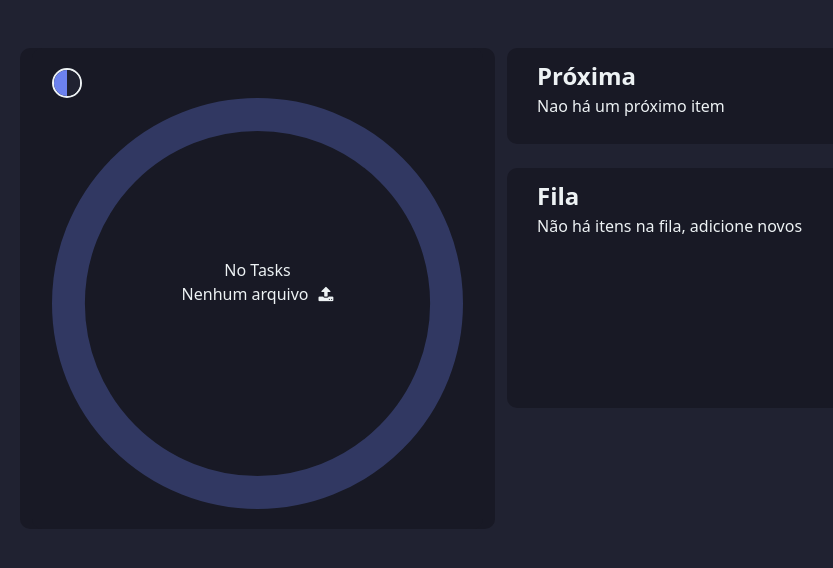
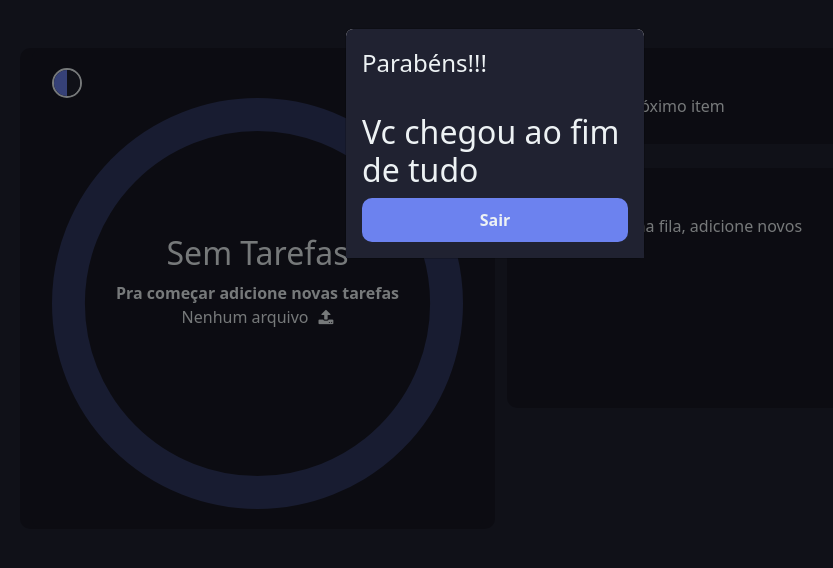
Before and after one commit to pabloalvesdev/timer, a React (Create React App) app: page / in a window 1280 px wide. Shown: the top 568 px of the page, without its empty margins (145-978 px from the left). Built offline with nearby package versions, Linux system fonts and the light colour scheme.

Commit message:
criando modal que diz que vc finalizou tudo

```diff
--- /dev/null
+++ b/src/Components/AllFinishedModal/index.tsx
@@ -0,0 +1,37 @@
+import React, { useState } from "react";
+import { Col, Modal, Row } from "react-bootstrap";
+import ITask from "../../Interfaces/ITask";
+import { Body, ContainerInputs, Header, Input, InputLabel, InvalidText, TimeInput, Title } from "./styles";
+import { Button } from "../Button";
+import { useAppContext } from "../../Context";
+import CustomSwitch from "../Switch";
+
+interface Props {
+    visible: boolean;
+    setVisible: React.Dispatch<React.SetStateAction<boolean>>;
+    item?: ITask;
+}
+
+const AllFinishedModal = ({ visible, setVisible, item }:Props) => {
+    const { tasks, setTasks } = useAppContext();
+    const handleClose = () => {
+        setVisible(false);
+    }
+    return(
+        <Modal size="sm" show={visible} onHide={handleClose}>
+            <Header>
+                <Title>Parabéns!!!</Title>
+            </Header>
+            <Body>
+                <Row>
+                    <Col>
+                        <h2>Vc chegou ao fim de tudo</h2>
+                    </Col>
+                </Row>
+                <Button onClick={handleClose}>Sair</Button>
+            </Body>
+        </Modal>
+    )
+}
+
+export default AllFinishedModal;
--- /dev/null
+++ b/src/Components/AllFinishedModal/styles.ts
@@ -0,0 +1,98 @@
+import { css, keyframes, styled } from "styled-components";
+import { Button, Modal } from "react-bootstrap";
+
+//bootstrap
+export const Header = styled(Modal.Header)`
+    ${({ theme }) => css`
+        background-color: ${theme.background.default} !important;
+        border: none !important;
+    `}
+`;
+
+export const Body = styled(Modal.Body)`
+    ${({ theme }) => css`
+        display: flex;
+        flex-direction: column;
+        background-color: ${theme.background.default} !important;
+    `}
+`;
+
+export const Footer = styled(Modal.Footer)`
+    ${({ theme }) => css`
+        border: none !important;
+        background-color: ${theme.background.default} !important;
+    `}
+`;
+
+export const Title = styled(Modal.Title)`
+    ${({ theme }) => css`
+        color: ${theme.text.primary} !important;
+    `}
+`;
+
+export const Input = styled.input`
+    ${({ theme }) => css`
+        /* margin: 0px; */
+        background: none;
+        border: none;
+        outline: none;
+        border-bottom: 2px solid ${theme.primary};
+        color: ${theme.text.primary};
+    `}
+`;
+
+// export const TimeInput = styled.input`
+//     ${({ theme }) => css`
+//         padding: 2px;
+//         text-align: center;
+//         font-size: 40px;
+//         background: none;
+//         border: none;
+//         color: ${theme.text.primary};
+//         outline: none;
+//         width: 25%;
+//         &.seconds {
+//             font-size: 20px;
+//         }
+//     `}
+// `;
+
+export const TimeInput = styled.input`
+    ${({ theme }) => css`
+        background: none;
+        border: 2px solid ${theme.primary};
+        outline: none;
+        width: 100%;
+        height: 50px;
+        color: ${theme.text.primary};
+        border-radius: 5px;
+    `}
+`;
+
+
+export const ContainerInputs = styled.div`
+    ${({ theme }) => css`
+        /* margin: 0px; */
+        display: flex;
+        align-items: baseline;
+        justify-content: baseline;
+    `}
+`;
+
+
+export const InvalidText = styled.p`
+    ${({ theme }) => css`
+        margin-top: 10px;
+        font-size: 10px;
+        color: red;
+        &.hide {
+            visibility: hidden;
+        }
+    `}
+`;
+
+export const InputLabel = styled.label`
+    ${({ theme }) => css`
+        color: ${theme.text.primary};
+    `}
+`;
--- a/src/Components/Watch/index.tsx
+++ b/src/Components/Watch/index.tsx
@@ -11,16 +11,16 @@ import CustomSwitch from "../Switch";
 import SelectTheme from "../SelectTheme";
 import { useTheme } from "styled-components";
 import InputFile from "../InputFIle";
+import AllFinishedModal from "../AllFinishedModal";
 
 
 const Watch = () => {
     const { tasks, setTasks, currentTask, setCurrentTask } = useAppContext();
     const currentTheme = useTheme();
-
     const [transition, setTransition] = useState(5);
     const [pomodoro, setPomodoro] = useState(0);
     const [leftSeconds, setLeftSeconds] = useState(tasks[currentTask]?.duration || 0);
-    const [allFinished, setAllFinished] = useState<boolean>(false);
+    const [allFinished, setAllFinished] = useState<boolean>(true); //aqui que coontrola o modal dizendo que vc finalizou tudo
 
     //functions
     const countDown = () => {
@@ -137,7 +137,8 @@ const Watch = () => {
                 )}
                 {(leftSeconds === 0 && tasks.length === 0 && (
                     <>
-                        <Text>No Tasks</Text>
+                        <h2 className="title">Sem Tarefas</h2>
+                        <Text className="bold">Pra começar adicione novas tarefas</Text>
                         <InputFile />
                         {/* PAREI AQUI: terminar de estilizar isto mais tarde
                         colocando o nome do arquivo quando for selecionado
@@ -145,7 +146,7 @@ const Watch = () => {
                     </>
                 ))}
                 <Button className={tasks[currentTask]?.state === 'waiting' ? '':'hide'} onClick={startTask}>Iniciar</Button>
-                {allFinished && <Text>Parabéns!!! Você finalizou tudo. Insira novas tasks</Text>}
+                <AllFinishedModal visible={allFinished} setVisible={setAllFinished} />
             </CircularProgressbarWithChildren>
         </Container>
     )
--- a/src/Styles/GlobalStyles.ts
+++ b/src/Styles/GlobalStyles.ts
@@ -31,7 +31,7 @@ const GlobalStyles = createGlobalStyle`
         body, spam, svg, path, p, h1, h2, h3, h4, h5 { //falta adicionar div e button
             transition: all 0.5s ease-in !important;
         }
-        p {
+        p,h1,h2 {
             color: ${theme.text.primary};
         }
         .popover-arrow::after {
```
